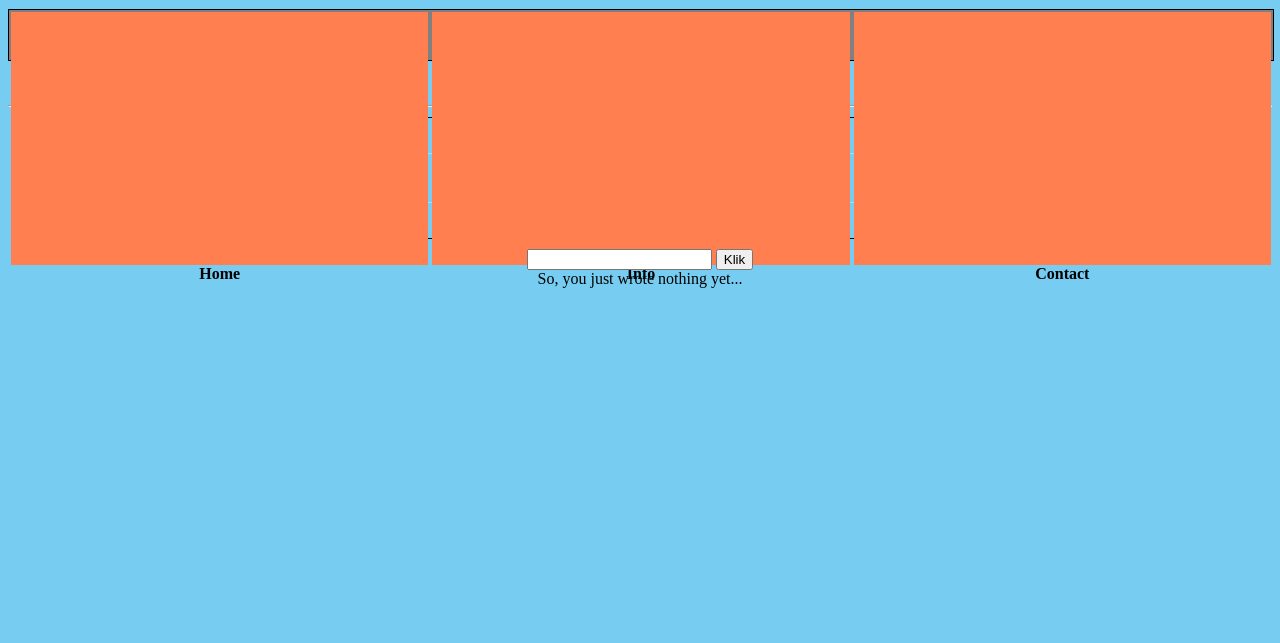
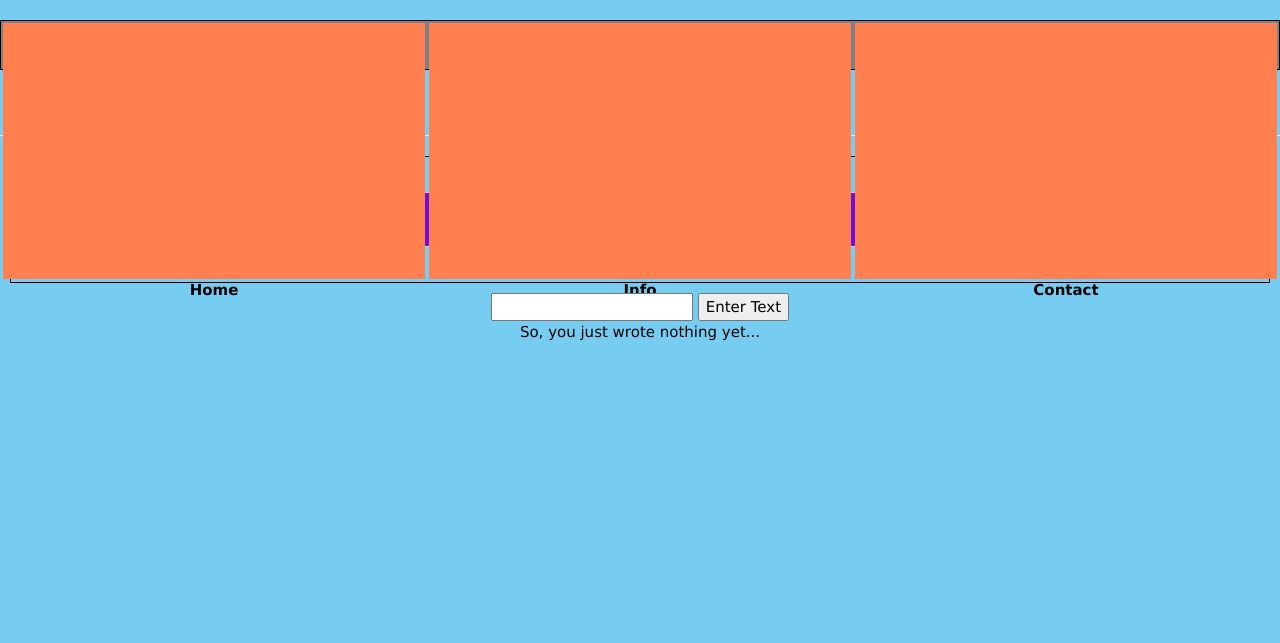
Before and after one commit to adamak2k/learning-rep, a plain HTML site: page index.html in a window 1280 px wide. Shown: the part 157-800 px from the top of the page. Drawn offline with nearby package versions, Linux system fonts and the light colour scheme.

Commit message:
Add files via upload

```diff
--- a/index.html
+++ b/index.html
@@ -3,7 +3,9 @@
 
   <head>
     <meta http-equiv="content-type" content="text/html;charset=utf-8" />
+    <meta name="viewport" content="width=device-width, initial-scale=1">
     <link rel="stylesheet" href="style.css">
+    <link rel="stylesheet" href="https://www.w3schools.com/w3css/4/w3.css">
     <title>Best Site Ever</title>
   </head>
 
@@ -13,40 +15,36 @@
     <center><p id="losttime"></p></center>
 
 
-    <h1 title="Test" style="text-align:center">10/10</h1>
+    <h1 class="w3-container w3-teal" title="Test" style="text-align:center">Title goes here</h1>
     <br/>
+
     <div id="navigation">
-      <div id="kek" style="background-color:coral;" onmouseover="Test(1)" onmouseout="Test(2)" onclick="javascript:location.href='index.html'"><b>Home</b></div>
-      <div id="keke" style="background-color:coral;" onmouseover="Test(3)" onmouseout="Test(4)" onclick="javascript:location.href='info.html'"><b>Info</b></div>
-      <div id="kekeke" style="background-color:coral;" onmouseover="Test(5)" onmouseout="Test(6)" onclick="javascript:location.href='contact.html'"><b>Contact</b></div>
-      </div>
+      <div class="nav-button" onclick="javascript:location.href='index.html'"><b>Home</b></div>
+      <div class="nav-button" onclick="javascript:location.href='info.html'"><b>Info</b></div>
+      <div class="nav-button" onclick="javascript:location.href='contact.html'"><b>Contact</b></div>
+    </div>
+
     <br/>
     <br/>
     <hr/>
 
     <div id="wrapper">
-    <div id="title123" style="color:blue" onmouseover="ZmianaKoloru(1)" onmouseout="ZmianaKoloru(2)">Best script ever</div>
-    <div id="title1234" style="color:blue" onmouseover="ZmianaKoloru(3)" onmouseout="ZmianaKoloru(4)" onclick="Time()" style="float:right;">Check Time!</div>
+    <div class="bar-button1">Best script ever</div>
+    <div class="bar-button1" onclick="Time()" style="float:right;">Check Time!</div>
     </div>
 
 
     <script src="script.js"></script>
     <center>
 
-    <input id="inputtext" type="text" name="text"></input>
-    <button onclick="myFunction()">Klik</button>
+    <input id="inputtext" type="text" name="text" value=""></input>
+    <button onclick="getTextToReceived()">Enter Text</button>
+
     <br/>
+
     So, you just wrote <div id="received" style="display: inline">nothing yet..</div>.
 
-    <center>
-
-      <script>
-      function myFunction() {
-          document.getElementById("received").innerHTML=document.getElementById("inputtext").value;
-      }
-      </script>
-
-    </center>
+  </center>
 
   </body>
 
--- a/script.js
+++ b/script.js
@@ -1,20 +1,7 @@
 var y=0;
 document.getElementById("timeplace").innerHTML=Date();
 document.getElementById("losttime").innerHTML="You are "+y+" seconds on this page.";
-function ZmianaKoloru(typ) {
-  if(typ==1) document.getElementById("title123").setAttribute("style", "color:yellow; background-color:red;");
-  if(typ==2) document.getElementById("title123").setAttribute("style", "color:blue; background-color:#77CCF1;");
-  if(typ==3) document.getElementById("title1234").setAttribute("style", "color:yellow; background-color:red;");
-  if(typ==4) document.getElementById("title1234").setAttribute("style", "color:blue; background-color:#77CCF1;");
-}
-function Test(type) {
-	  if(type==1) document.getElementById("kek").setAttribute("style", "color:orange; background-color:black;");
-    if(type==2) document.getElementById("kek").setAttribute("style", "color:black; background-color:coral;");
-    if(type==3) document.getElementById("keke").setAttribute("style", "color:orange; background-color:black;");
-    if(type==4) document.getElementById("keke").setAttribute("style", "color:black; background-color:coral;");
-    if(type==5) document.getElementById("kekeke").setAttribute("style", "color:orange; background-color:black;");
-    if(type==6) document.getElementById("kekeke").setAttribute("style", "color:black; background-color:coral;");
-}
+document.getElementById("inputtext").value="";
 
 setInterval(function Time(){
   document.getElementById("timeplace").innerHTML=Date();
@@ -24,3 +11,13 @@ setInterval(function Time(){
   y=y+1;
   document.getElementById("losttime").innerHTML="You are "+y+" seconds on this page.";
 }, 1000);
+
+function getTextToReceived() {
+  if(document.getElementById("inputtext").value==""){
+    document.getElementById("received").innerHTML="nothing";
+    document.getElementById("inputtext").value="";
+  }else{
+    document.getElementById("received").innerHTML=document.getElementById("inputtext").value;
+    document.getElementById("inputtext").value="";
+  }
+}
--- a/style.css
+++ b/style.css
@@ -6,8 +6,9 @@
   padding:30px;
 }
 
-#title123 {
+.bar-button1 {
   border: 1px solid powderblue;
+  background-color: #720CD9;
   padding: 15px;
   width: 40%;
   margin:5px;
@@ -21,19 +22,12 @@
   float:left;
 }
 
-#title1234 {
-  border: 1px solid powderblue;
-  padding: 15px;
-  width: 40%;
-  text-align:center;
-  margin: 5px;
-  -webkit-touch-callout: none;
-  -webkit-user-select: none;
-  -khtml-user-select: none;
-  -moz-user-select: none;
-  -ms-user-select: none;
-  user-select: none;
-  float:right;
+.bar-button1:hover {
+  background-color: #2F71E2
+}
+
+.bar-button1.active {
+  background-color: #7E2DE6
 }
 
 
@@ -61,3 +55,17 @@
     text-align: center;
     padding: 20% 0px 0px 0px;
 }
+
+.nav-button {
+  background-color: coral;
+  color: black;
+}
+
+.nav-button:hover {
+  background-color:black;
+  color: orange;
+}
+
+.nav-button:active {
+  background-color: #303030;
+}
```
Also changed, not shown: info.html (+9 -8 lines).
